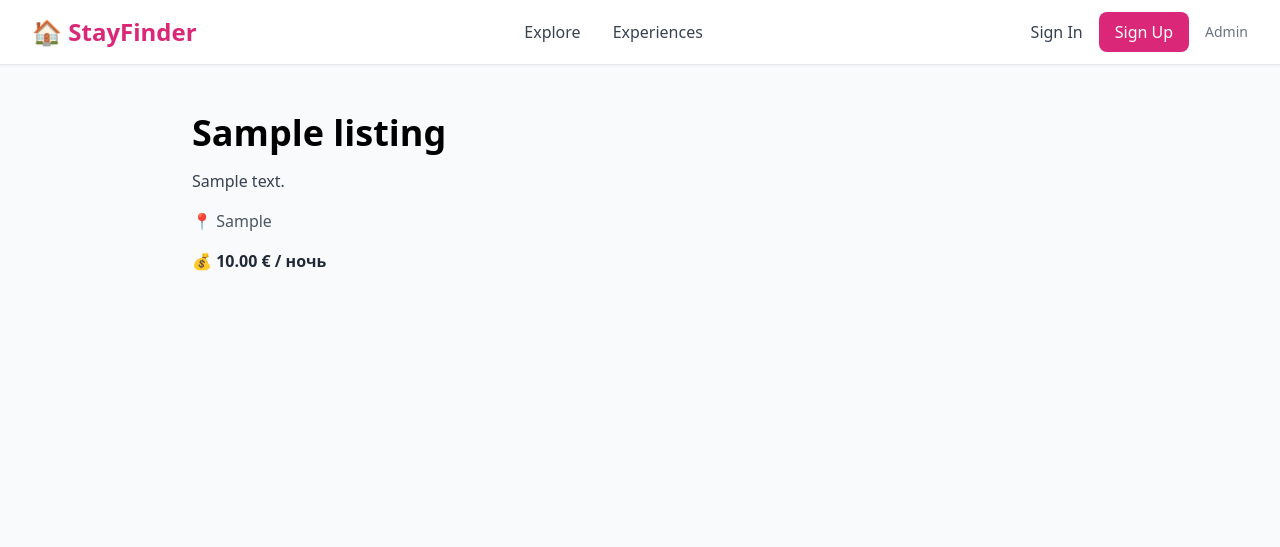
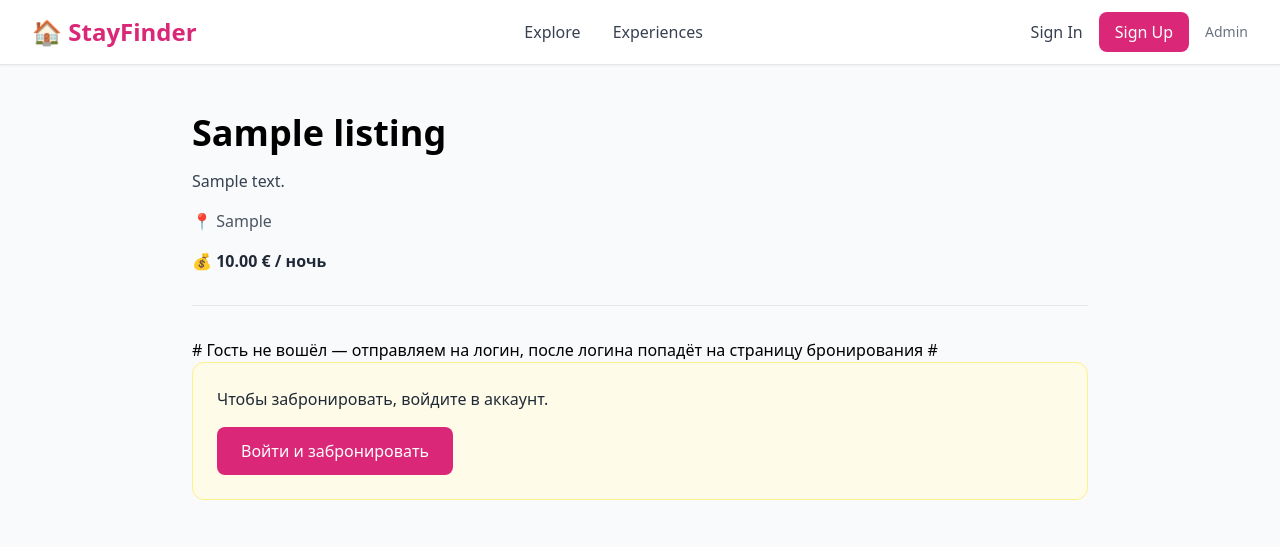
Before and after one commit to newbusinessman1/rental_platform, a Django app: a page that uses templates/ads/listing_detail.html in a window 1280 px wide. Shown: the top 547 px of the page. Run offline with Django 5.2, Linux system fonts and the light colour scheme; tables that the repository leaves empty hold one stand-in row (values such as "Sample post"); parts of the project's set-up code (start-up, migrations or seed data) failed here and were passed over; some libraries are stand-ins or nearby versions.

Commit message:
Fixed error on listing page. Added calendar to book and button to book

```diff
--- a/ads/urls.py
+++ b/ads/urls.py
@@ -10,25 +10,27 @@ from .views import (
 
 app_name = "ads"
 
-# DRF
 router = DefaultRouter()
 router.register(r'listings', ListingViewSet, basename='listing')
 router.register(r'bookings', BookingViewSet, basename='booking')
 router.register(r'reviews', ReviewViewSet, basename='review')
 
 urlpatterns = [
-    # ---- HTML-страницы ----
-    path("my/", MyListingsView.as_view(), name="my_listings"),
+    # HTML
+    path("my-listings/", MyListingsView.as_view(), name="my_listings"),
     path("listing/new/", listing_create, name="listing_create"),
     path("listing/<slug:slug>/", ListingDetailView.as_view(), name="listing_detail"),
-    path("listing/<slug:slug>/book/", booking_create, name="booking_create"),
-    path("booking/success/", booking_success, name="booking_success"),
+    path("listing/<slug:slug>/book/", booking_create, name="booking_create"),   # ← ДОБАВЬ ЭТО
+    path("listing/<slug:slug>/book/success/", booking_success, name="booking_success"),
 
-    # ---- простые JSON-views (не DRF) ----
+    # если хочем отдельный URL без slug — можем дать ему ДРУГОЕ имя:
+    # path("booking/success/", booking_success, name="booking_success_plain"),
+
+    # JSON
     path("popular-listings/", PopularListingView.as_view(), name="popular_listings"),
     path("search-stats/", SearchStatsView.as_view(), name="search_stats"),
     path("view-history/", ViewHistoryView.as_view(), name="view_history"),
 
-    # ---- DRF router под /ads/api/... ----
+    # DRF
     path("api/", include(router.urls)),
 ]
--- a/ads/views.py
+++ b/ads/views.py
@@ -97,9 +97,12 @@ def booking_create(request, slug):
         if form.is_valid():
             booking = form.save(commit=False)
             booking.listing = listing
-            booking.guest = request.user
+            # В БД колонка user_email (строка), маппится на поле guest:
+            booking.guest = request.user.email or ""
+            # В БД created_at NOT NULL — выставляем вручную:
+            booking.created_at = timezone.now()
             booking.save()
-            return redirect("booking_success", slug=listing.slug)
+            return redirect("ads:booking_success", slug=listing.slug)
     else:
         form = BookingForm()
     return render(request, "ads/booking_form.html", {"form": form, "listing": listing})
--- a/templates/ads/listing_detail.html
+++ b/templates/ads/listing_detail.html
@@ -1,12 +1,64 @@
+{# templates/ads/listing_detail.html #}
 {% extends "base.html" %}
 {% block content %}
 <div class="max-w-4xl mx-auto py-12">
   <h1 class="text-4xl font-bold mb-4">{{ listing.title }}</h1>
+
   {% if listing.cover_image %}
     <img src="{{ listing.cover_image.url }}" alt="{{ listing.title }}" class="rounded-lg shadow mb-6">
   {% endif %}
+
   <p class="text-gray-700 mb-4">{{ listing.description }}</p>
   <p class="text-gray-600">📍 {{ listing.location }}</p>
   <p class="text-gray-800 font-semibold mt-4">💰 {{ listing.price_per_night }} € / ночь</p>
+
+  <hr class="my-8">
+
+  {# --- Бронирование --- #}
+  {% if user.is_authenticated %}
+    <h2 class="text-2xl font-semibold mb-4">Забронировать</h2>
+
+    <form method="post" action="{% url 'ads:booking_create' slug=listing.slug %}"
+          class="bg-white p-6 rounded-xl shadow space-y-4">
+      {% csrf_token %}
+
+      <div class="grid grid-cols-1 md:grid-cols-2 gap-4">
+        <div>
+          <label class="block text-sm text-gray-700 mb-1">Дата заезда</label>
+          <input type="date" name="check_in" value="{{ booking_form.check_in.value|default:'' }}"
+                 class="w-full border rounded-lg p-3">
+          {% if booking_form.check_in.errors %}
+            <p class="text-sm text-red-600 mt-1">{{ booking_form.check_in.errors.0 }}</p>
+          {% endif %}
+        </div>
+
+        <div>
+          <label class="block text-sm text-gray-700 mb-1">Дата выезда</label>
+          <input type="date" name="check_out" value="{{ booking_form.check_out.value|default:'' }}"
+                 class="w-full border rounded-lg p-3">
+          {% if booking_form.check_out.errors %}
+            <p class="text-sm text-red-600 mt-1">{{ booking_form.check_out.errors.0 }}</p>
+          {% endif %}
+        </div>
+      </div>
+
+      <button type="submit"
+              class="w-full md:w-auto bg-pink-600 text-white px-6 py-3 rounded-lg hover:bg-pink-700 transition">
+        Забронировать
+      </button>
+    </form>
+
+  {% else %}
+      # Гость не вошёл — отправляем на логин, после логина попадёт на страницу бронирования #
+    <div class="bg-yellow-50 border border-yellow-200 rounded-xl p-6">
+      <p class="text-gray-800 mb-4">Чтобы забронировать, войдите в аккаунт.</p>
+      <form method="get" action="{% url 'users:login' %}">
+        <input type="hidden" name="next" value="{{ request.path }}">
+        <button class="bg-pink-600 text-white px-6 py-3 rounded-lg hover:bg-pink-700 transition">
+          Войти и забронировать
+        </button>
+      </form>
+    </div>
+  {% endif %}
 </div>
 {% endblock %}
```
Also changed, not shown: templates/ads/booking_success.html (added).
